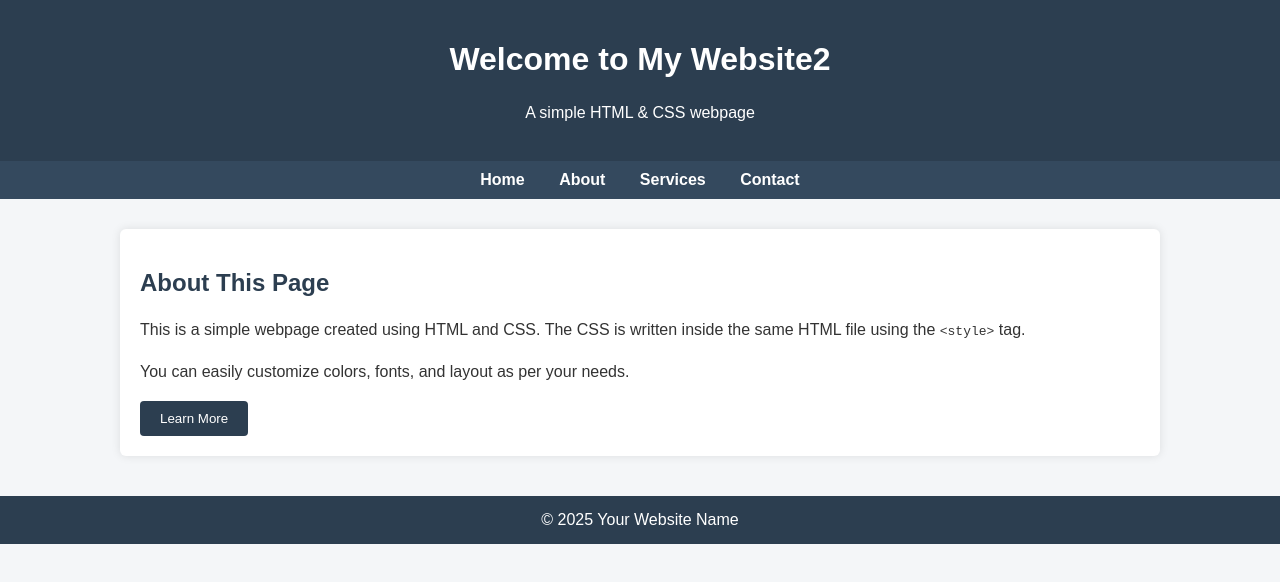
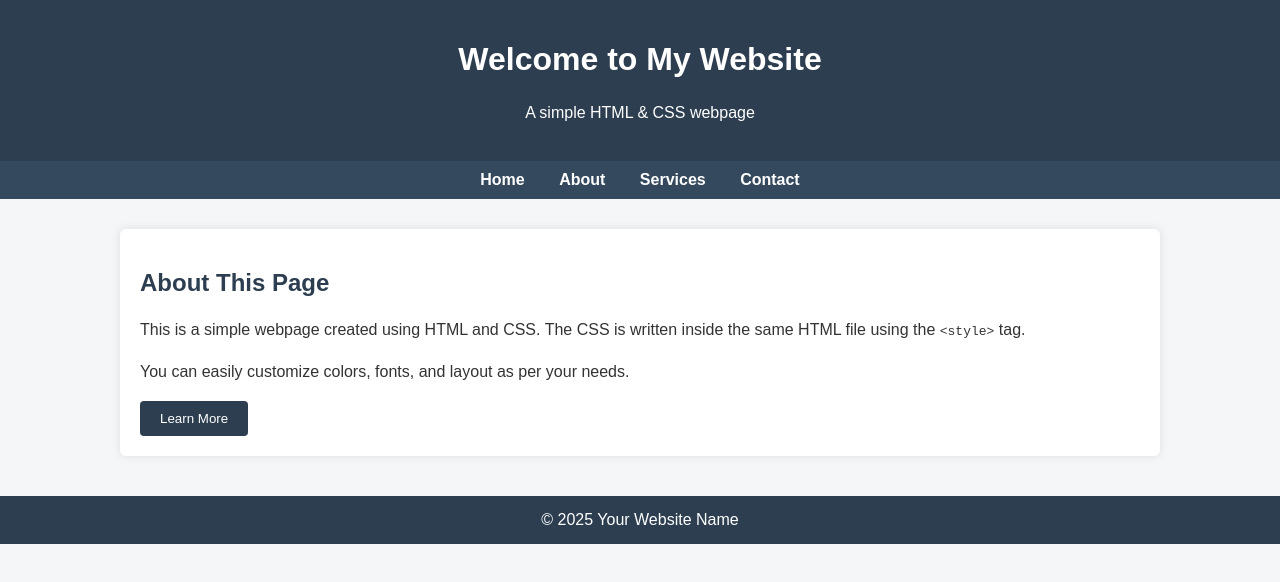
Before and after one commit to mdeepd/test-digitalocean, a plain HTML site: page index.html in a window 1280 px wide. Drawn offline with Linux system fonts and the light colour scheme.

Commit message:
Update index.html

```diff
--- a/index.html
+++ b/index.html
@@ -79,7 +79,7 @@
 <body>
 
     <header>
-        <h1>Welcome to My Website2</h1>
+        <h1>Welcome to My Website</h1>
         <p>A simple HTML & CSS webpage</p>
     </header>
 
```
